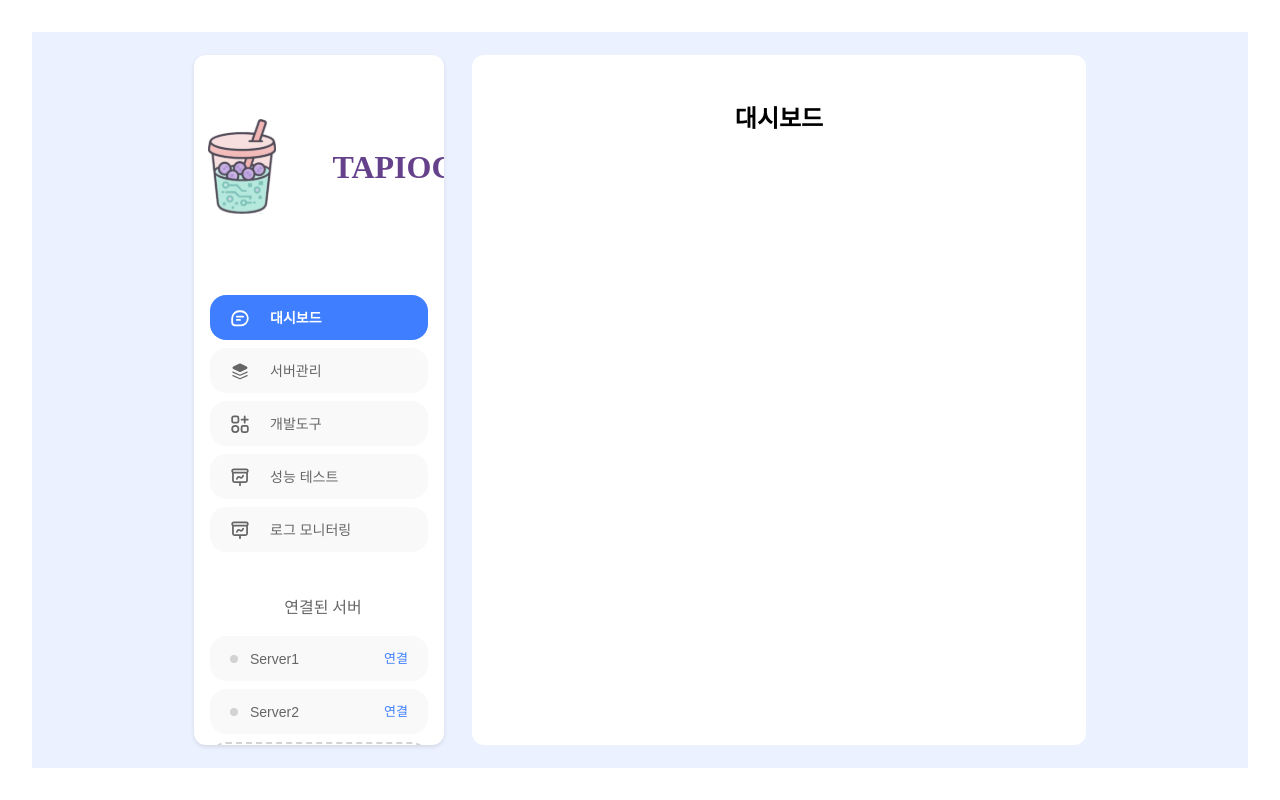
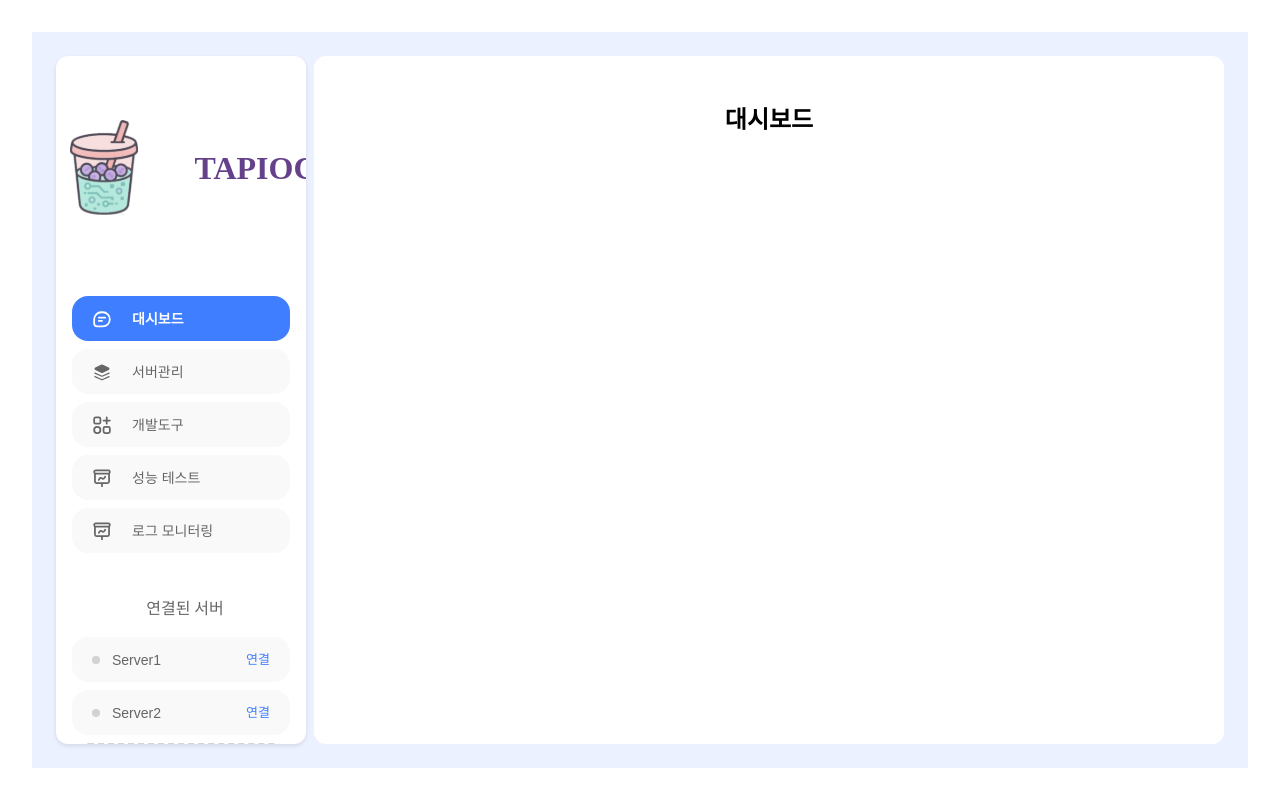
Before and after one commit to 2025-oss-Tapioca/FE, a React (Vite) app: page / in a window 1280 px wide. Built offline with nearby package versions, Linux system fonts and the light colour scheme.

Commit message:
feat/home 수정

```diff
--- a/src/pages/Home.jsx
+++ b/src/pages/Home.jsx
@@ -11,6 +11,7 @@ const Home = () => {
 
   return (
     <div className="container">
+      <div className="layout-inner">
         <SideBar
           className="side-bar"
           activeTab={activeTab}
@@ -26,6 +27,7 @@ const Home = () => {
           )}
         </main>
       </div>
+    </div>
   );
 };
 
--- a/src/styles/css/home.css
+++ b/src/styles/css/home.css
@@ -6,14 +6,23 @@
 
 .container {
   display: flex;
+  justify-content: center;
   height: 100%;
-  padding: 23px 162px;
+  padding: 24px;
   background-color: #ECF1FF;
-  gap: 28px;
+  gap: 8px;
+}
+
+.layout-inner {
+  display: flex;
+  max-width: 1400px;
+  width: 100%;
+  gap: 8px;
 }
 
 .side-bar {
   width: 250px;
+  min-width: 218px;
   background-color: #FFFFFF;
   padding: 16px;
   box-shadow: 0 2px 4px rgba(0, 0, 0, 0.1);
@@ -24,12 +33,13 @@
 
 .main-content {
   flex: 1;
+  max-width: 1100px;
+  margin: 0 auto;
   display: flex;
   flex-direction: column;
   padding: 24px;
   background-color: #FFFFFF;
   border-radius: 12px;
-  height: 100%;
 }
 
 .page-title {
--- a/src/styles/scss/pages/home.scss
+++ b/src/styles/scss/pages/home.scss
@@ -6,13 +6,23 @@
 
 .container {
   display: flex;
+  justify-content: center;
   height: 100%;
-    padding: 23px 162px;
+  padding: 24px;
   background-color: #ECF1FF;
-    gap: 28px
+  gap: 8px;
 }
-  .side-bar{
+
+.layout-inner {
+  display: flex;
+  max-width: 1400px;
+  width: 100%;
+  gap: 8px;
+}
+
+.side-bar {
   width: 250px;
+  min-width: 218px;
   background-color: #FFFFFF;
   padding: 16px;
   box-shadow: 0 2px 4px rgba(0, 0, 0, 0.1);
@@ -23,12 +33,13 @@
 
 .main-content {
   flex: 1;
+  max-width: 1100px;
+  margin: 0 auto; // ✅ 가운데 정렬
   display: flex;
   flex-direction: column;
   padding: 24px;
   background-color: #FFFFFF;
   border-radius: 12px;
-    height: 100%;
 }
 
 .page-title {
```
Lines whose indentation alone changed are shown as unchanged.
